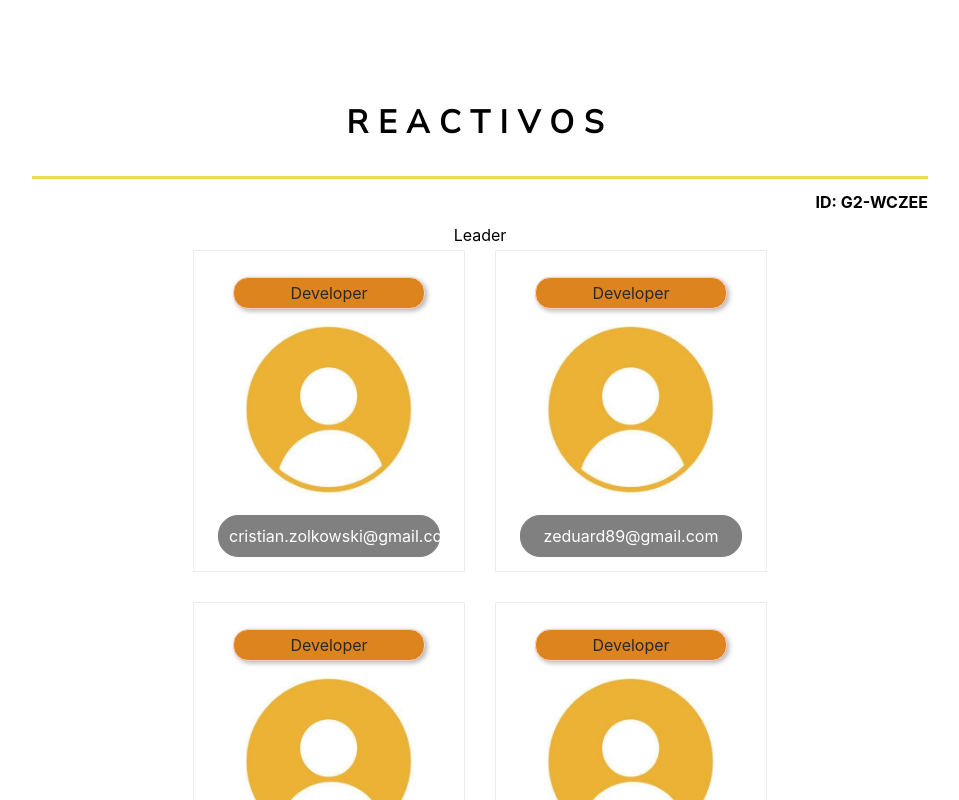
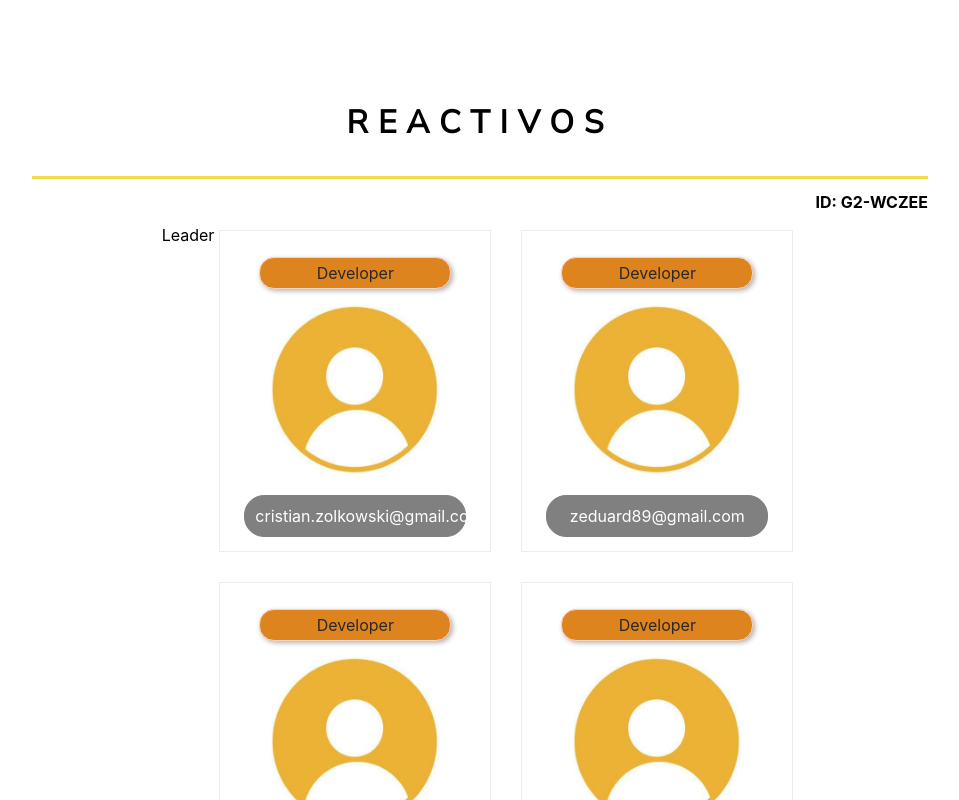
Before and after one commit to ClauJulian/reactivos_presentation, a React (Create React App) app: page / in a window 1280 px wide. Shown: the top 800 px of the page, without its empty margins (160-1119 px from the left). Built offline with nearby package versions, Linux system fonts and the light colour scheme.

Commit message:
update App

```diff
--- a/src/App.js
+++ b/src/App.js
@@ -1,6 +1,7 @@
 import React, { useState, useEffect } from 'react';
 //import logo from './logo.svg';
-import './App.css';
+//import './App.css';
+import './index.css';
 import Titulo from './components/Titulo/Titulo';
 import Leader from './components/Leader/Leader';
 import Developers from './components/Developers/Developers';
@@ -44,12 +45,16 @@ useEffect(() => {
 
 
   return (
+
     <div className="divApp">
       <Titulo group2={group2}/>
-      <Leader leader={leader}/>
-      <Developers developers={developers}/>
-      <Footer id={id}/>
+      <div className='divMembers'>
+        <Leader leader={leader}/>
+        <Developers developers={developers}/>
+      </div>
+      <Footer className='footer' id={id}/>
     </div>
+
   );
 }
 
```
